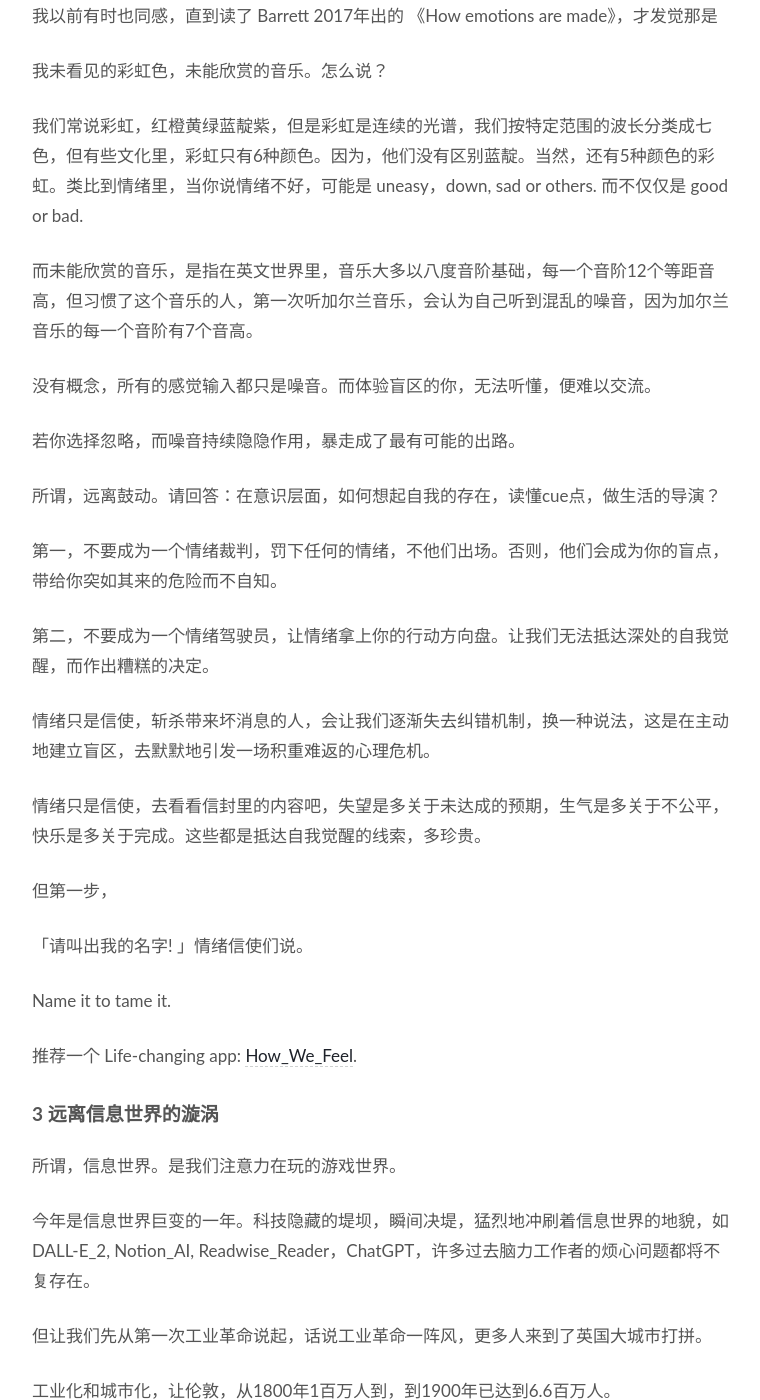
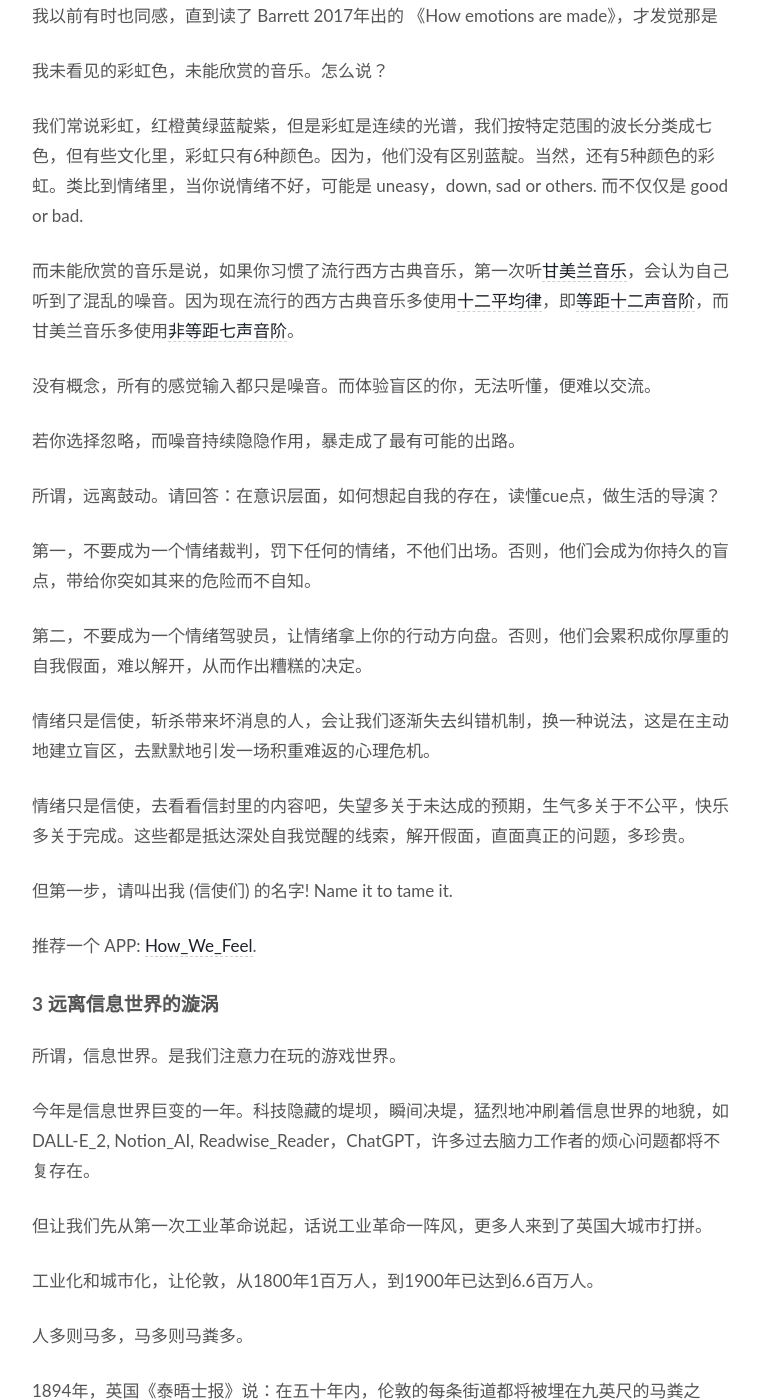
Before and after one commit to WillWang-X/willwang-x.github.io, a Jekyll site: the page built from _posts/blogs/2022-12-31-horse-manure-and-fertile-soil.md, in a window 1280 px wide and 1400 px high, scrolled down 3204 px. Shown: the whole window, without its empty margins (258-1018 px from the left). Built offline with Jekyll 4.4.1, drawn with Linux system fonts in a browser that asks for light colours.

Commit message:
Improve readability

```diff
--- a/_posts/blogs/2022-12-31-horse-manure-and-fertile-soil.md
+++ b/_posts/blogs/2022-12-31-horse-manure-and-fertile-soil.md
@@ -101,7 +101,7 @@
 
 我们常说彩虹，红橙黄绿蓝靛紫，但是彩虹是连续的光谱，我们按特定范围的波长分类成七色，但有些文化里，彩虹只有6种颜色。因为，他们没有区别蓝靛。当然，还有5种颜色的彩虹。类比到情绪里，当你说情绪不好，可能是 uneasy，down, sad or others. 而不仅仅是 good or bad.
 
-而未能欣赏的音乐，是指在英文世界里，音乐大多以八度音阶基础，每一个音阶12个等距音高，但习惯了这个音乐的人，第一次听加尔兰音乐，会认为自己听到混乱的噪音，因为加尔兰音乐的每一个音阶有7个音高。
+而未能欣赏的音乐是说，如果你习惯了流行西方古典音乐，第一次听[甘美兰音乐](https://youtu.be/UEWCCSuHsuQ?t=129)，会认为自己听到了混乱的噪音。因为现在流行的西方古典音乐多使用[十二平均律](https://www.wikiwand.com/zh-hans/%E5%8D%81%E4%BA%8C%E5%B9%B3%E5%9D%87%E5%BE%8B#%E5%8D%81%E4%BA%8C%E5%B9%B3%E5%9D%87%E5%BE%8B%E6%B5%81%E8%A1%8C%E4%B8%96%E7%95%8C)，即[等距十二声音阶](https://www.wikiwand.com/zh-hans/%E9%9F%B3%E9%98%B6#%E5%8D%8A%E9%9F%B3%E9%9F%B3%E9%9A%8E)，而甘美兰音乐多使用[非等距七声音阶](https://www.wikiwand.com/zh-hans/%E7%94%98%E7%BE%8E%E8%98%AD#%E9%9F%B3%E9%9A%8E)。
 
 没有概念，所有的感觉输入都只是噪音。而体验盲区的你，无法听懂，便难以交流。
 
@@ -109,22 +109,17 @@
 
 所谓，远离鼓动。请回答：在意识层面，如何想起自我的存在，读懂cue点，做生活的导演？
 
-第一，不要成为一个情绪裁判，罚下任何的情绪，不他们出场。否则，他们会成为你的盲点，带给你突如其来的危险而不自知。
+第一，不要成为一个情绪裁判，罚下任何的情绪，不他们出场。否则，他们会成为你持久的盲点，带给你突如其来的危险而不自知。
 
-第二，不要成为一个情绪驾驶员，让情绪拿上你的行动方向盘。让我们无法抵达深处的自我觉醒，而作出糟糕的决定。
+第二，不要成为一个情绪驾驶员，让情绪拿上你的行动方向盘。否则，他们会累积成你厚重的自我假面，难以解开，从而作出糟糕的决定。
 
 情绪只是信使，斩杀带来坏消息的人，会让我们逐渐失去纠错机制，换一种说法，这是在主动地建立盲区，去默默地引发一场积重难返的心理危机。
 
-情绪只是信使，去看看信封里的内容吧，失望是多关于未达成的预期，生气是多关于不公平，快乐是多关于完成。这些都是抵达自我觉醒的线索，多珍贵。
+情绪只是信使，去看看信封里的内容吧，失望多关于未达成的预期，生气多关于不公平，快乐多关于完成。这些都是抵达深处自我觉醒的线索，解开假面，直面真正的问题，多珍贵。
 
-但第一步，
+但第一步，请叫出我 (信使们) 的名字! Name it to tame it.
 
-
-「请叫出我的名字! 」情绪信使们说。
-
-Name it to tame it.
-
-推荐一个 Life-changing app: [How_We_Feel](https://howwefeel.org/).
+推荐一个 APP: [How_We_Feel](https://howwefeel.org/).
 
 
 ## 3 远离信息世界的漩涡
@@ -135,7 +130,7 @@
 
 但让我们先从第一次工业革命说起，话说工业革命一阵风，更多人来到了英国大城市打拼。
 
-工业化和城市化，让伦敦，从1800年1百万人到，到1900年已达到6.6百万人。
+工业化和城市化，让伦敦，从1800年1百万人，到1900年已达到6.6百万人。
 
 人多则马多，马多则马粪多。
 
```
Also changed, not shown: other parts of _posts/blogs/2022-12-31-horse-manure-and-fertile-soil.md (+2 -0 lines), 1 other file.
